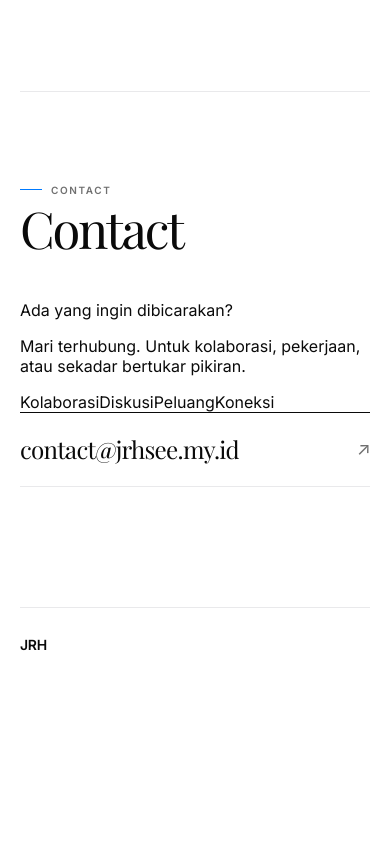
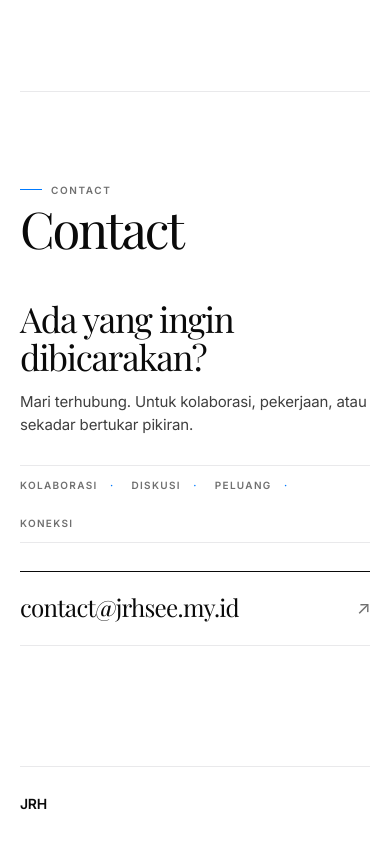
Before and after one commit to LionerHakim/JRHs, a React (Vite) app: page / in a window 390 px wide. Shown: the part 2939-3783 px from the top of the page. Before the commit the page ends 3624 px from the top, so only its background shows below. Built offline with nearby package versions, Linux system fonts and the light colour scheme.

Commit message:
Polish contact CTA hierarchy and benefit layout

```diff
--- a/src/index.css
+++ b/src/index.css
@@ -588,6 +588,81 @@ main {
   }
 }
 
+.contact-intro {
+  width: min(100%, 1030px);
+  margin: 0 0 34px auto;
+  padding: 0;
+}
+
+.contact-question {
+  margin: 0;
+  color: var(--ink);
+  font-family: var(--font-editorial);
+  font-size: clamp(30px, 4vw, 52px);
+  line-height: 1.08;
+  letter-spacing: -0.035em;
+}
+
+.contact-answer {
+  max-width: 700px;
+  margin: 14px 0 0;
+  color: var(--graphite);
+  font-size: clamp(15px, 1.5vw, 18px);
+  line-height: 1.55;
+  letter-spacing: -0.01em;
+}
+
+.contact-benefits {
+  width: min(100%, 1030px);
+  margin: 0 0 34px auto;
+  display: flex;
+  flex-wrap: wrap;
+  gap: 0;
+  border-top: 1px solid var(--line);
+  border-bottom: 1px solid var(--line);
+}
+
+.contact-benefits span {
+  position: relative;
+  padding: 15px 22px 15px 0;
+  margin-right: 22px;
+  color: var(--smoke);
+  font-size: 10px;
+  font-weight: 600;
+  letter-spacing: 0.13em;
+  text-transform: uppercase;
+}
+
+.contact-benefits span:not(:last-child)::after {
+  content: '·';
+  position: absolute;
+  right: 0;
+  color: var(--signal);
+}
+
+@media (max-width: 640px) {
+  .contact-intro {
+    margin-bottom: 28px;
+  }
+
+  .contact-question {
+    font-size: clamp(30px, 9vw, 42px);
+  }
+
+  .contact-answer {
+    font-size: 15px;
+  }
+
+  .contact-benefits {
+    margin-bottom: 28px;
+  }
+
+  .contact-benefits span {
+    padding: 13px 17px 13px 0;
+    margin-right: 17px;
+  }
+}
+
 /* 15 — Contact as a single, oversized action */
 #links {
   padding-bottom: clamp(120px, 17vw, 220px);
```
